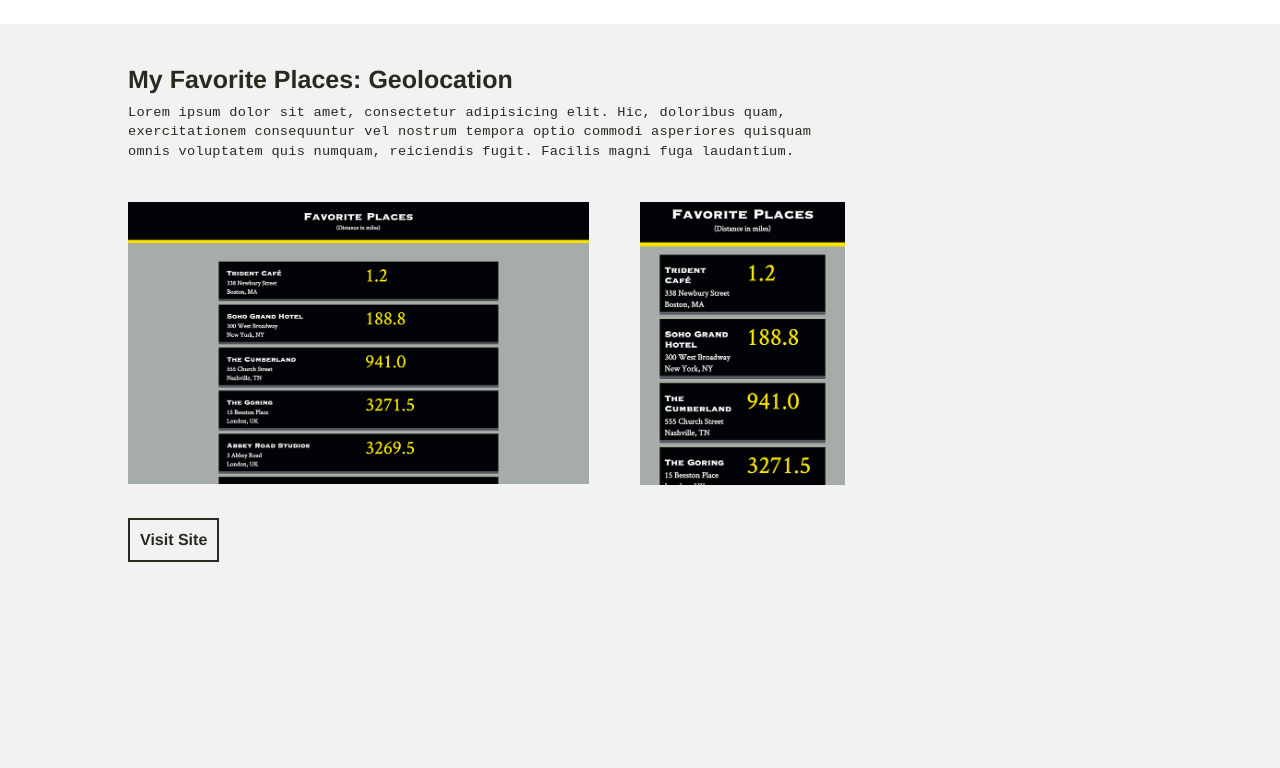
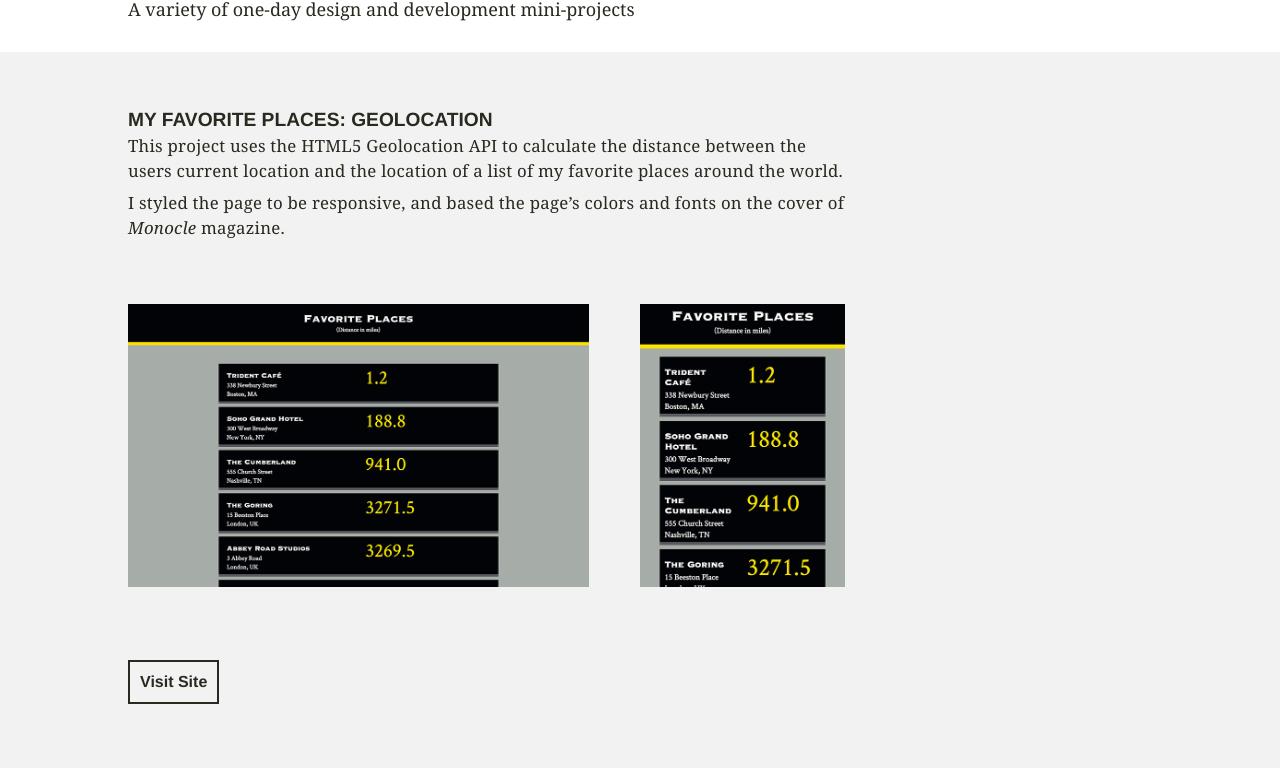
Before and after one commit to spongebobsquaredance/small-projects, a website: page src/geolocation.html in a window 1280 px wide. Shown: the part 98-866 px from the top of the page. Before the commit the page ends 800 px from the top, so only its background shows below. Drawn offline with Linux system fonts and the light colour scheme.

Commit message:
Added project descriptions, switched font styles from monospace to Georgia

```diff
--- a/src/geolocation.html
+++ b/src/geolocation.html
@@ -18,7 +18,8 @@
 			<section class="intro">
 				<div class="inner-wrapper">
 					<h3>My Favorite Places: Geolocation</h3>
-					<p>Lorem ipsum dolor sit amet, consectetur adipisicing elit. Hic, doloribus quam, exercitationem consequuntur vel nostrum tempora optio commodi asperiores quisquam omnis voluptatem quis numquam, reiciendis fugit. Facilis magni fuga laudantium.</p>
+					<p>This project uses the HTML5 Geolocation API to calculate the distance between the users current location and the location of a list of my favorite places around the world.</p>
+					<p>I styled the page to be responsive, and based the page’s colors and fonts on the cover of <em>Monocle</em> magazine.</p>
 				</div>
 			</section>
 			<section class="project-imgs">
--- a/src/styles/sass/1_utility/_base.scss
+++ b/src/styles/sass/1_utility/_base.scss
@@ -15,6 +15,9 @@
 	color: $coal;
 	transition: color 0.75s;
 }
+em {
+	font-style: italic;
+}
 img {
 	max-width: 100%;
 }
--- a/src/styles/sass/3_pieces/_site-link.scss
+++ b/src/styles/sass/3_pieces/_site-link.scss
@@ -4,6 +4,7 @@
 	border: 2px solid $coal;
 	padding: 10px;
 	transition: background-color 1s;
+	margin-top: 2.5em;
 	&:hover {
 		background-color: $greentea;
 	}
--- a/src/styles/sass/4_components/_articles.scss
+++ b/src/styles/sass/4_components/_articles.scss
@@ -40,7 +40,7 @@
 		}
 		h4 {
 			margin-top: 14px;
-			font-family: monospace;
+			font-family: $systemSerif;
 			font-size: 1.05em;
 			@media (max-width: 700px) {
 				margin-top: 9px;
--- a/src/styles/sass/5_regions/_header.scss
+++ b/src/styles/sass/5_regions/_header.scss
@@ -1,14 +1,15 @@
 header {
 	overflow: hidden;
-	padding-bottom: 1.5em;
+	padding-bottom: 2em;
 	background: white;
 	h1 {
-		margin-top: 0.75em;
+		margin-top: 1em;
 		font-weight: bold;
 	}
 	h2 {
-		font-size: 1.25em;
-		font-family: monospace;
+		font-size: 1.125em;
+		margin-top: 8px;
+		font-family: $systemSerif;
 		@media (max-width: 700px) {
 			font-size: 1.15em;
 		}
--- a/src/styles/sass/5_regions/_project-imgs.scss
+++ b/src/styles/sass/5_regions/_project-imgs.scss
@@ -1,6 +1,6 @@
 .project-imgs {
 	overflow: hidden;
-	margin-top: 2.5em;
+	margin-top: 4em;
 	.inner-wrapper {
 		overflow: hidden;
 	}
--- a/src/styles/sass/6_layouts/_project-page.scss
+++ b/src/styles/sass/6_layouts/_project-page.scss
@@ -1,16 +1,19 @@
 .project-page {
 	background: $superlightgray;
-	padding: 2.5em 0 4em 0;
+	padding: 3.5em 0 4em 0;
 	h3 {
 		-webkit-font-smoothing: antialiased;
 		font-weight: bold;
+		text-transform: uppercase;
+		font-size: 1.2em;
 	}
 	p {
 		width: 70%;
 		line-height: 1.45;
 		letter-spacing: 0.25px;
-		font-family: monospace;
+		font-family: $systemSerif;
 		font-size: 1.05em;
+		margin-top: 2px;
 		@media (max-width: 700px) {
 			width: 100%;
 		}
```
Also changed, not shown: src/bootstrap.html (+1 -1 lines), src/community-path.html (+1 -1 lines), src/includes/bootstrap.html (+1 -1 lines), src/includes/community-path.html (+1 -1 lines), src/includes/geolocation.html (+2 -1 lines), src/includes/magic-8.html (+1 -1 lines), src/magic-8.html (+1 -1 lines), build/bootstrap.html, build/community-path.html, build/geolocation.html, build/magic-8.html, build/styles/css/screen.min.css, src/styles/css/screen.min.css.
